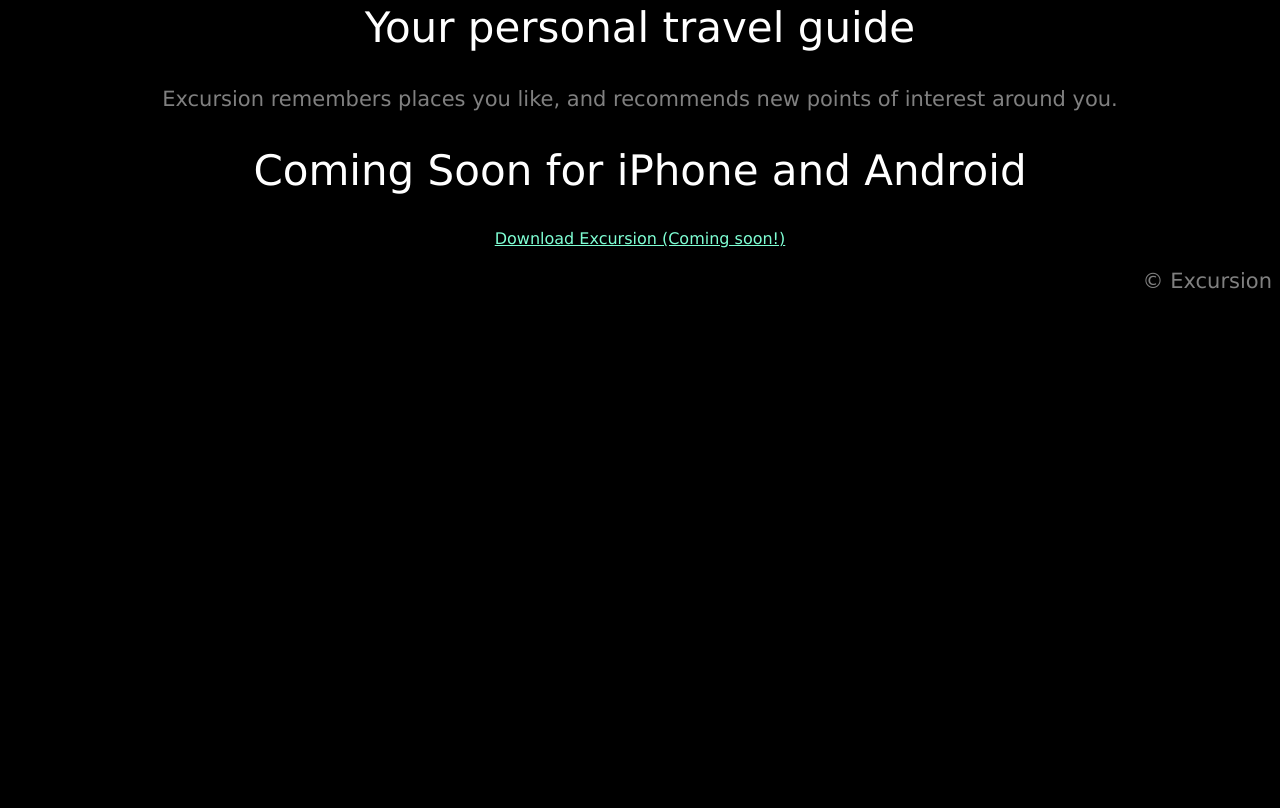
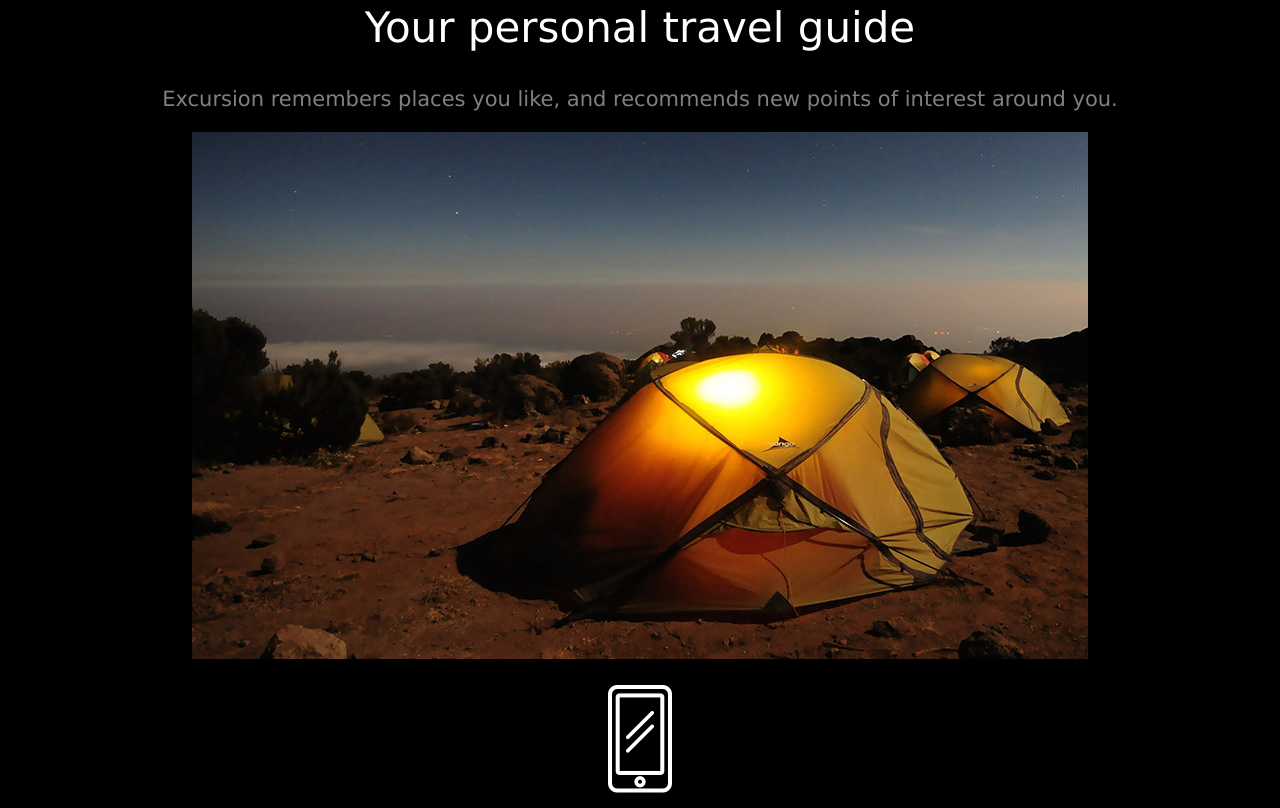
Before and after one commit to ricepattyk/excursion, a plain HTML site: page index.html in a window 1280 px wide. Shown: the part 352-1160 px from the top of the page. Before the commit the page ends 800 px from the top, so only its background shows below. Drawn offline with Linux system fonts and the light colour scheme.

Commit message:
Add final images

```diff
--- a/index.html
+++ b/index.html
@@ -11,6 +11,8 @@
     <p><video src="./resources/videos/excursion.mp4" autoplay></p>
     <h2>Your personal travel guide<h2>
     <p>Excursion remembers places you like, and recommends new points of interest around you.</p>
+    <p><img src="./resources/images/camp.jpg"></p>
+    <p><img src="./resources/images/phone.png"></p>
     <h2>Coming Soon for iPhone and Android<h2>
     <p class="link">Download Excursion (Coming soon!)</p>
     <p class="right">&copy; Excursion</p>
```
